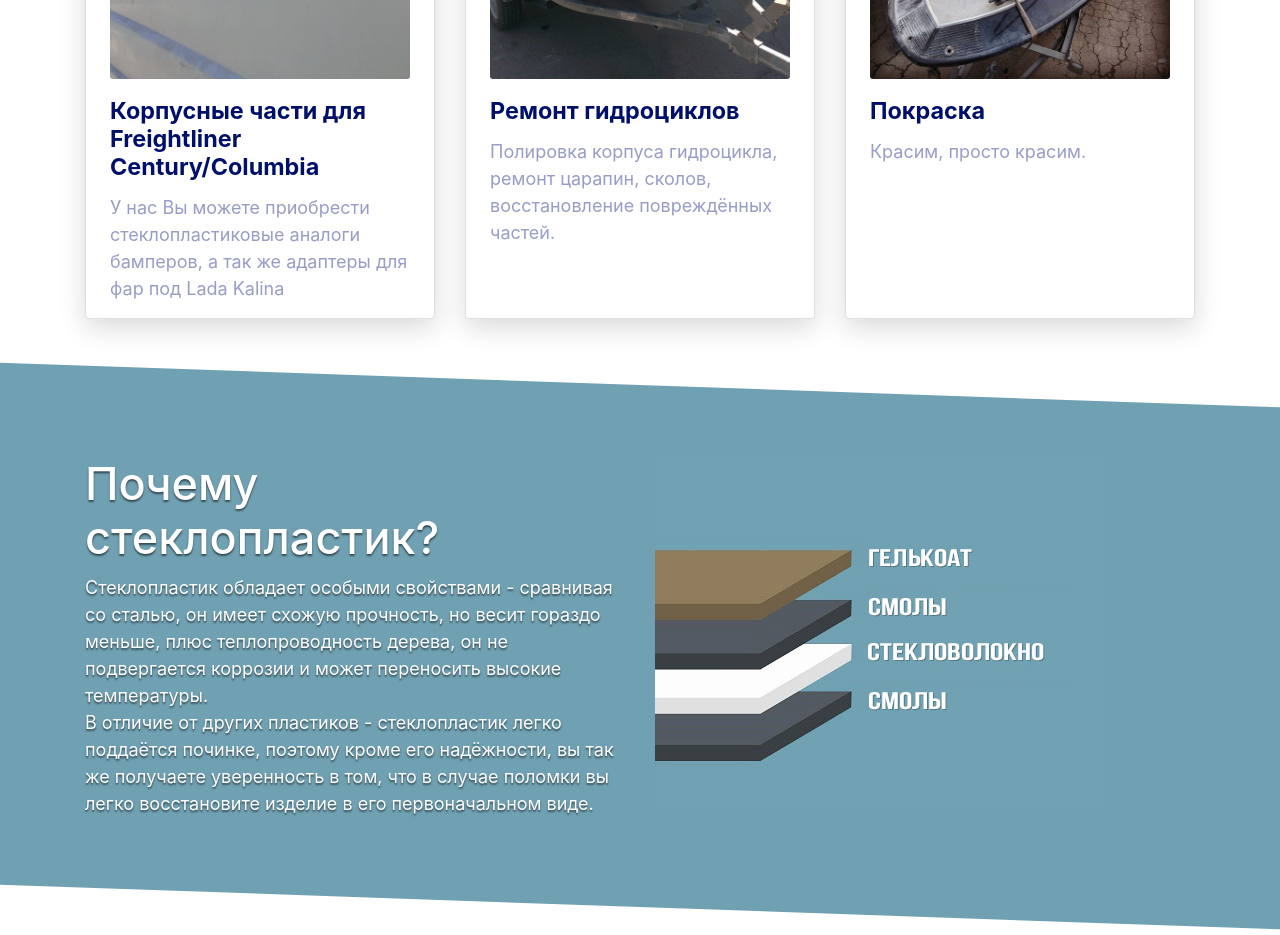
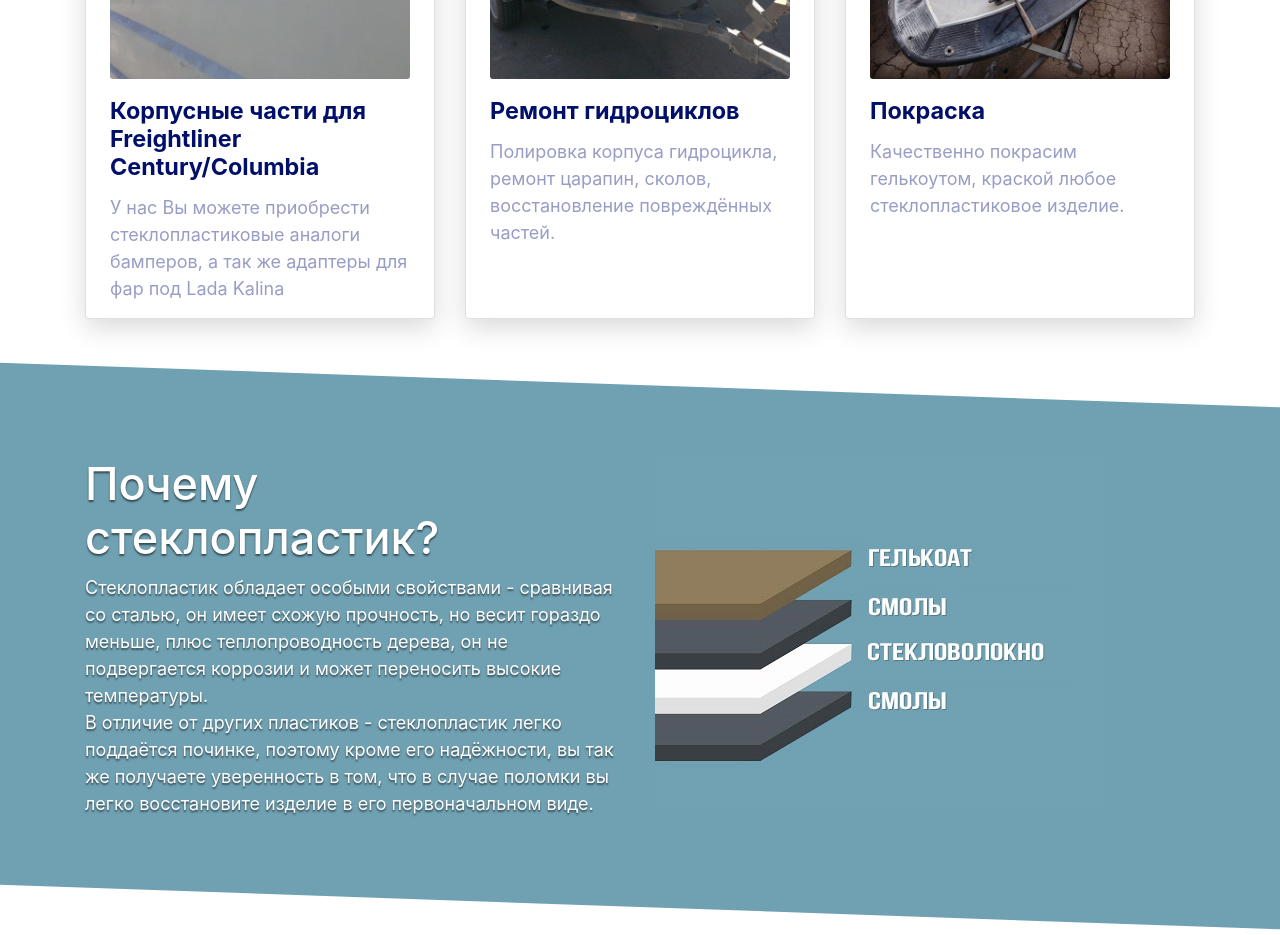
Before and after one commit to masterplast/masterplast, a plain HTML site: page index.html in a window 1280 px wide. Shown: the part 1780-2715 px from the top of the page. Drawn offline with nearby package versions, Linux system fonts and the light colour scheme.

Commit message:
Update index.html

```diff
--- a/index.html
+++ b/index.html
@@ -112,7 +112,7 @@
                           <div class="card">
                           <img class="img-fluid cardImg" src="img/paint.jpg" alt="monitoring" >
                           <h3 class="card-title">Покраска</h3>
-                          <p class="card-text">Красим, просто красим.</p>
+                          <p class="card-text">Качественно покрасим гелькоутом, краской любое стеклопластиковое изделие.</p>
 <!--                          <a class="card-link" href="#">Подробнее</a>-->
                           </div>
                         </div>
```
